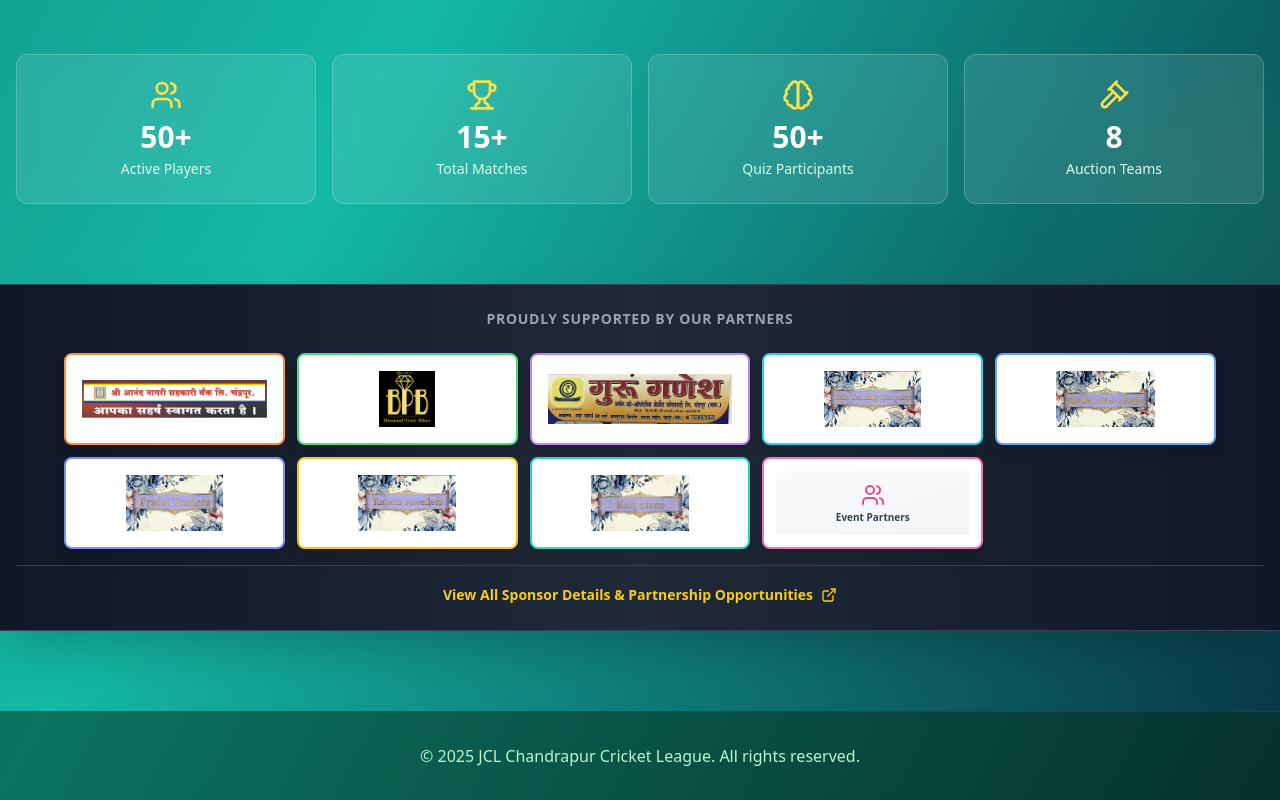
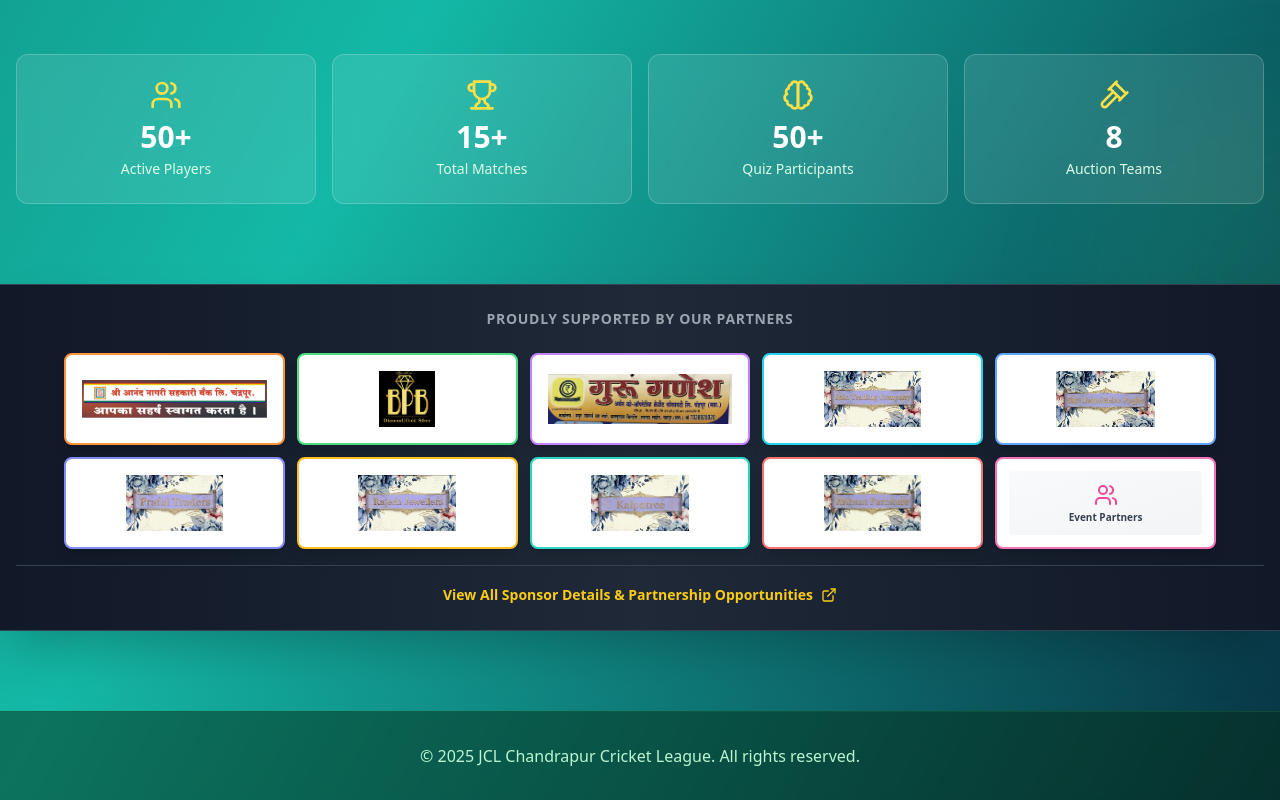
Before and after one commit to rajkothari-3156/JCL-Chandrapur, a Next.js app: page / in a window 1280 px wide. Shown: the part 1581-2381 px from the top of the page. Built offline with nearby package versions, Linux system fonts and the light colour scheme.

Commit message:
Added sponsor bar in leaderboard. Added media partner

```diff
--- a/app/quizzes/[id]/leaderboard/page.tsx
+++ b/app/quizzes/[id]/leaderboard/page.tsx
@@ -1,6 +1,7 @@
 'use client'
 
 import React, { useEffect, useState } from 'react'
+import SponsorsBar from '@/components/layout/SponsorsBar'
 
 export default function QuizLeaderboardPage({ params }: { params: { id: string } }) {
   const quizId = params.id
@@ -76,6 +77,7 @@ export default function QuizLeaderboardPage({ params }: { params: { id: string }
           </div>
         )}
       </div>
+      <SponsorsBar />
     </main>
   )
 }
--- a/app/sponsors/page.tsx
+++ b/app/sponsors/page.tsx
@@ -154,6 +154,7 @@ export default function SponsorsPage() {
                 yellow: 'border-yellow-400',
                 amber: 'border-amber-400',
                 teal: 'border-teal-400',
+                red: 'border-red-400',
               }
               const bgColorClasses = {
                 green: 'from-green-500 to-green-700',
@@ -166,6 +167,7 @@ export default function SponsorsPage() {
                 yellow: 'from-yellow-400 to-yellow-600',
                 amber: 'from-amber-400 to-amber-600',
                 teal: 'from-teal-500 to-teal-700',
+                red: 'from-red-500 to-red-700',
               }
 
               return (
--- a/components/layout/SponsorsBar.tsx
+++ b/components/layout/SponsorsBar.tsx
@@ -2,7 +2,7 @@
 
 import Link from 'next/link'
 import Image from 'next/image'
-import { Trophy, Award, UtensilsCrossed, Shirt, Gift, Droplets, UserCheck, DoorOpen, Users, Store, ExternalLink } from 'lucide-react'
+import { Trophy, Award, UtensilsCrossed, Shirt, Gift, Droplets, UserCheck, DoorOpen, Users, Store, Radio, ExternalLink } from 'lucide-react'
 
 export default function SponsorsBar() {
   const sponsorCategories = [
@@ -14,6 +14,7 @@ export default function SponsorsBar() {
     { label: 'Presentation Partner', icon: Gift, color: 'indigo', logoPath: '/sponsors/presentation-praful-traders.png', name: 'Praful Traders' },
     { label: 'Entry Gate Partner', icon: DoorOpen, color: 'amber', logoPath: '/sponsors/entry-gate-rajesh-jewellers.png', name: 'Rajesh Jewellers' },
     { label: 'Product Stall Partner', icon: Store, color: 'teal', logoPath: '/sponsors/product-stall-kalptree.png', name: 'Kalptree' },
+    { label: 'Media Partner', icon: Radio, color: 'red', logoPath: '/sponsors/media-partner-arihant.png', name: 'Arihant Furniture' },
     { label: 'Event Partners', icon: Users, color: 'pink', logoPath: null, name: 'Event Partners' },
   ]
 
@@ -29,7 +30,7 @@ export default function SponsorsBar() {
 
         {/* All Sponsors Grid */}
         <div className="mb-4">
-          <div className="grid grid-cols-2 md:grid-cols-4 lg:grid-cols-5 gap-3 max-w-6xl mx-auto">
+          <div className="grid grid-cols-2 md:grid-cols-5 lg:grid-cols-5 gap-3 max-w-6xl mx-auto">
             {sponsorCategories.map((category, index) => {
               const Icon = category.icon
               const colorClasses = {
@@ -43,6 +44,7 @@ export default function SponsorsBar() {
                 amber: 'border-amber-400 hover:border-amber-500',
                 teal: 'border-teal-400 hover:border-teal-500',
                 pink: 'border-pink-400 hover:border-pink-500',
+                red: 'border-red-400 hover:border-red-500',
               }
               const iconColorClasses = {
                 green: 'text-green-500',
@@ -55,6 +57,7 @@ export default function SponsorsBar() {
                 amber: 'text-amber-500',
                 teal: 'text-teal-500',
                 pink: 'text-pink-500',
+                red: 'text-red-500',
               }
 
               return (
```
